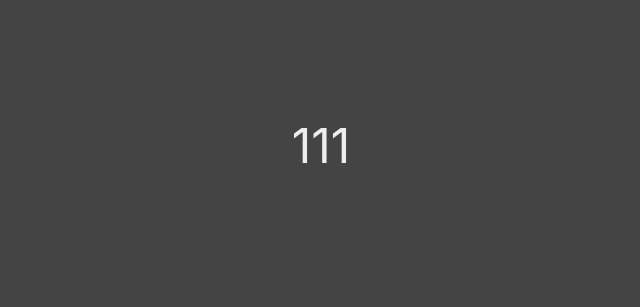
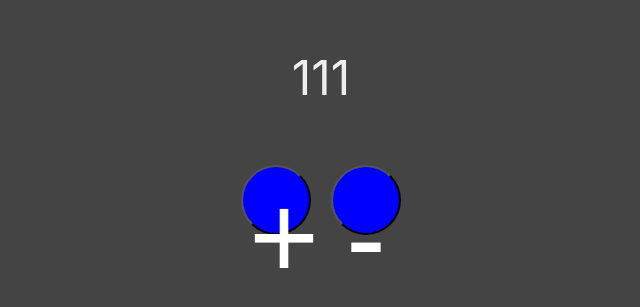
Before and after one commit to GeorgeSalu/Typescript, a React (Create React App) app in the folder integracao-react/: page / in a window 1280 px wide. Shown: the part 255-562 px from the top of the page, without its empty margins (319-959 px from the left). Built offline with nearby package versions, Linux system fonts and the light colour scheme.

Commit message:
componente de classe : aplicando tipos #02

```diff
--- a/integracao-react/src/componentes/Contador.tsx
+++ b/integracao-react/src/componentes/Contador.tsx
@@ -15,9 +15,19 @@ export default class Contador extends Component<ContadorProps, ContadorState> {
     valor: this.props.valorInicial || 0
   }
 
+  private setValor = (delta: number) => {
+    this.setState({
+      valor: this.state.valor + delta
+    })
+  }
+
   render() {
     return (
-      <ContadorValor contador={this.state.valor} />
+      <div>
+        <ContadorValor contador={this.state.valor} />
+        <button onClick={() => this.setValor(10)}>+</button>
+        <button onClick={() => this.setValor(-10)}>-</button>
+      </div>
     )
   }
 }
--- a/integracao-react/src/index.css
+++ b/integracao-react/src/index.css
@@ -11,3 +11,14 @@ code {
   font-family: source-code-pro, Menlo, Monaco, Consolas, 'Courier New',
     monospace;
 }
+
+
+button {
+  font-size: 2.5em;
+  color: white;
+  background-color: blue;
+  height: 70px;
+  width: 70px;
+  margin: 10px;
+  border-radius: 35px;
+}
```
